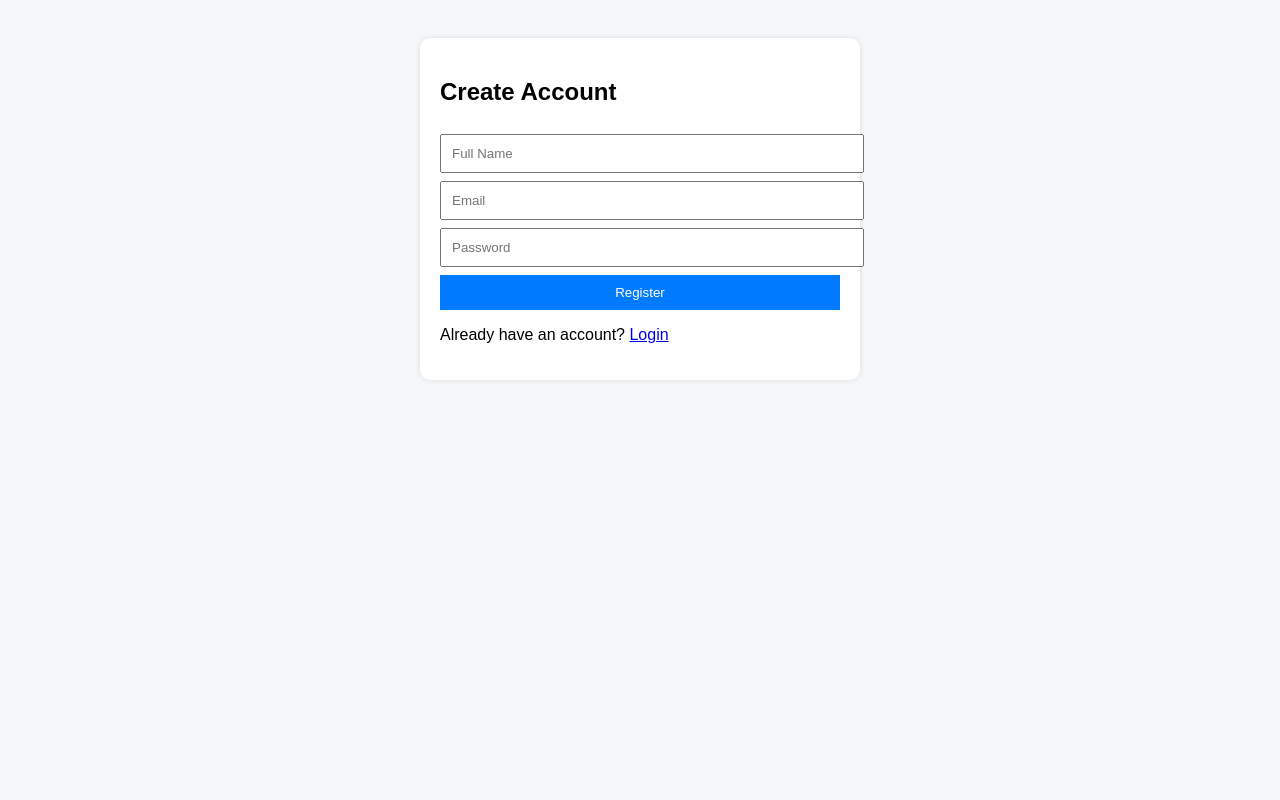
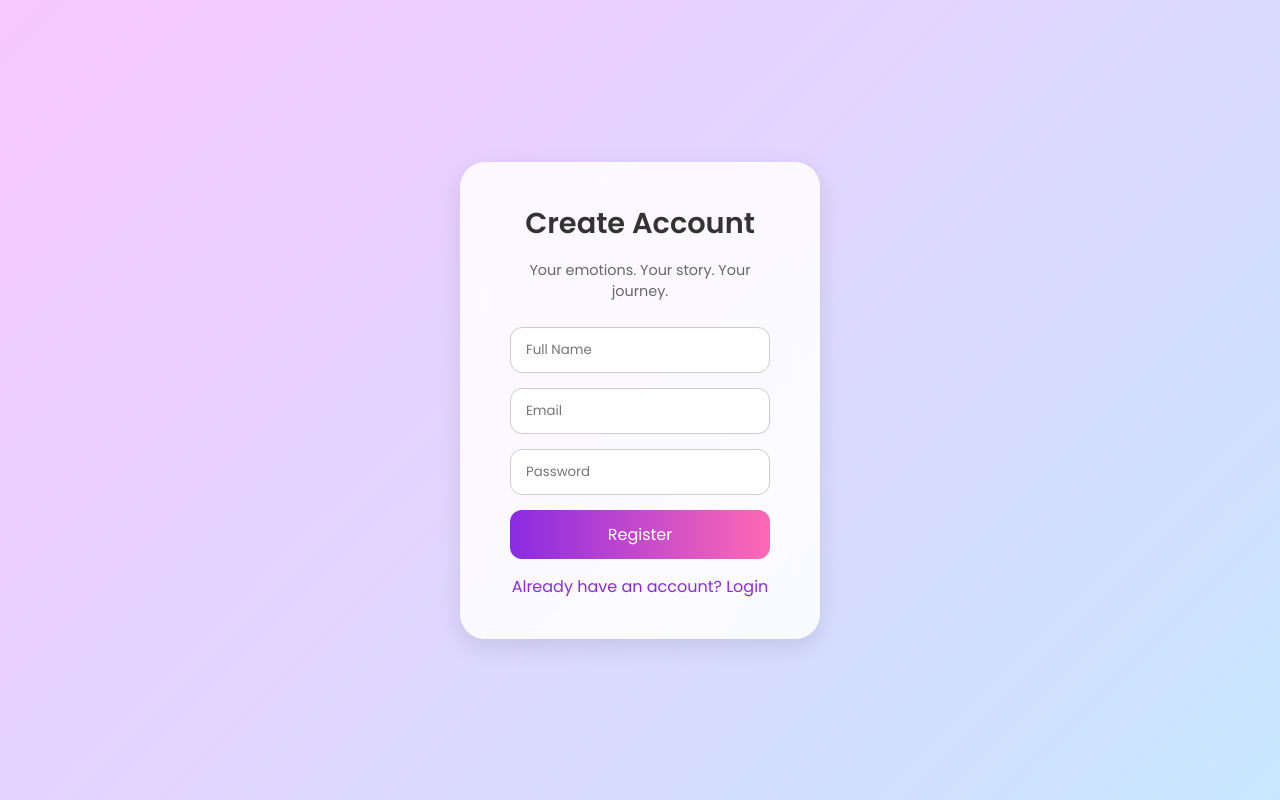
Before and after one commit to Cia-17/BOAT-Diary-project, a PHP site: page /register.php in a window 1280 px wide. Run offline with PHP 8.4, Linux system fonts and the light colour scheme; a stand-in replaces the project's code that opens the database connection.

Commit message:
Enhance registration page layout and functionality

```diff
--- a/Sprint1_php_&_db/register.php
+++ b/Sprint1_php_&_db/register.php
@@ -1,22 +1,116 @@
 <?php include("db_connect.php"); ?>
+<!DOCTYPE html>
+<html lang="en">
+<head>
+  <meta charset="UTF-8">
+  <title>Register - A Day In My Life</title>
+  <link rel="preconnect" href="https://fonts.googleapis.com">
+  <link rel="preconnect" href="https://fonts.gstatic.com" crossorigin>
+  <link href="https://fonts.googleapis.com/css2?family=Poppins:wght@300;400;600&display=swap" rel="stylesheet">
+  <style>
+    * {
+      margin: 0;
+      padding: 0;
+      box-sizing: border-box;
+      font-family: "Poppins", sans-serif;
+    }
 
-<!DOCTYPE html>
-<html>
-<head>
-  <title>Register - Digital Diary</title>
-  <link rel="stylesheet" href="style.css">
+    body {
+      background: linear-gradient(135deg, #f7c6ff, #c8e7ff);
+      height: 100vh;
+      display: flex;
+      justify-content: center;
+      align-items: center;
+    }
+
+    .form-container {
+      background: rgba(255, 255, 255, 0.85);
+      backdrop-filter: blur(12px);
+      border-radius: 25px;
+      padding: 40px 50px;
+      box-shadow: 0 8px 25px rgba(0, 0, 0, 0.1);
+      text-align: center;
+      width: 360px;
+    }
+
+    .form-container h2 {
+      font-weight: 600;
+      font-size: 1.8rem;
+      color: #333;
+      margin-bottom: 15px;
+    }
+
+    .form-container p.subtitle {
+      font-size: 0.9rem;
+      color: #666;
+      margin-bottom: 25px;
+    }
+
+    input[type="text"], input[type="email"], input[type="password"] {
+      width: 100%;
+      padding: 12px 15px;
+      margin-bottom: 15px;
+      border: 1px solid #ccc;
+      border-radius: 12px;
+      outline: none;
+      transition: 0.3s;
+    }
+
+    input:focus {
+      border-color: #8a2be2;
+      box-shadow: 0 0 5px rgba(138, 43, 226, 0.3);
+    }
+
+    button {
+      width: 100%;
+      padding: 12px;
+      border: none;
+      background: linear-gradient(90deg, #8a2be2, #ff69b4);
+      color: white;
+      border-radius: 12px;
+      font-size: 1rem;
+      cursor: pointer;
+      transition: transform 0.2s;
+    }
+
+    button:hover {
+      transform: scale(1.03);
+    }
+
+    .toggle-link {
+      display: block;
+      margin-top: 15px;
+      color: #8a2be2;
+      text-decoration: none;
+      font-weight: 500;
+    }
+
+    .toggle-link:hover {
+      text-decoration: underline;
+    }
+
+    .success, .error {
+      margin-top: 15px;
+      font-size: 0.9rem;
+    }
+
+    .success { color: #2e8b57; }
+    .error { color: #d9534f; }
+  </style>
 </head>
 <body>
   <div class="form-container">
     <h2>Create Account</h2>
+    <p class="subtitle">Your emotions. Your story. Your journey.</p>
+
     <form method="POST">
-      <input type="text" name="name" placeholder="Full Name" required><br>
-      <input type="email" name="email" placeholder="Email" required><br>
-      <input type="password" name="password" placeholder="Password" required><br>
+      <input type="text" name="name" placeholder="Full Name" required>
+      <input type="email" name="email" placeholder="Email" required>
+      <input type="password" name="password" placeholder="Password" required>
       <button type="submit" name="register">Register</button>
     </form>
-    <p>Already have an account? <a href="login.php">Login</a></p>
-  </div>
+
+    <a href="login.php" class="toggle-link">Already have an account? Login</a>
 
     <?php
     if (isset($_POST['register'])) {
@@ -32,5 +126,6 @@ if (isset($_POST['register'])) {
         }
     }
     ?>
+  </div>
 </body>
 </html>
```
Lines whose indentation alone changed are shown as unchanged.
